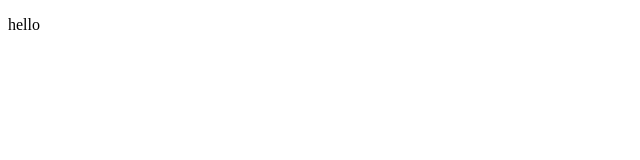
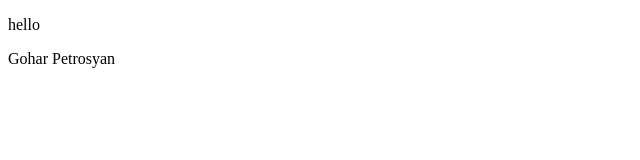
Before and after one commit to GoharPetrosyan/Test.13.10, a plain HTML site: page index.html in a window 1280 px wide. Shown: the full height of the page, 0-640 px from the left. Drawn offline with Linux system fonts and the light colour scheme.

Commit message:
Add name[C

```diff
--- a/index.html
+++ b/index.html
@@ -6,5 +6,6 @@
 <body>
 
 <p>hello</p>
+<p>Gohar Petrosyan</p>
 </body>
 </html>
```
